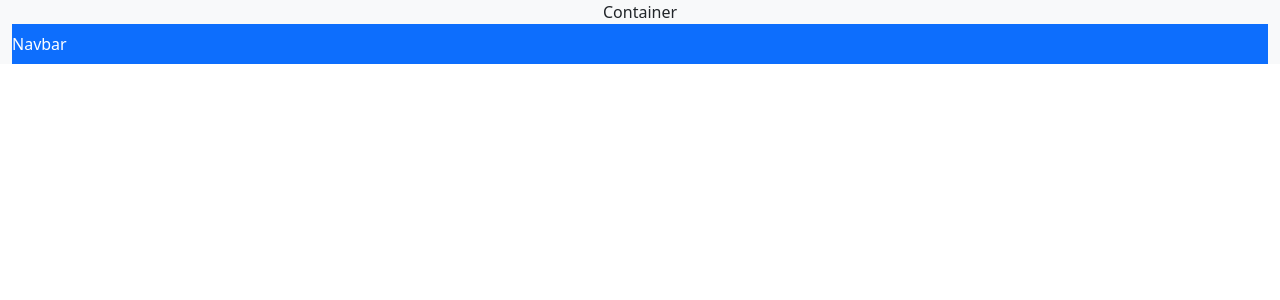
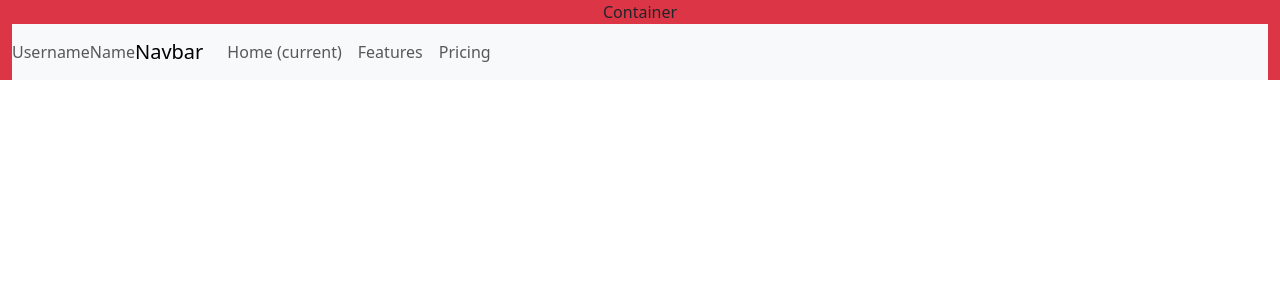
Before and after one commit to ttajul/L5_mission0, a React (Create React App) app: page / in a window 1280 px wide. Shown: the top 300 px of the page. Built offline with nearby package versions, Linux system fonts and the light colour scheme.

Commit message:
add navbar hamburger dropdown

```diff
--- a/src/App.js
+++ b/src/App.js
@@ -1,14 +1,12 @@
 import logo from './logo.svg';
 import './App.css';
-
+import Navbar from './components/Navbar';
 
 function App() {
   return (
-    <div className="container-fluid bg-light text-center">
+    <div className="container-fluid bg-danger text-center">
     Container
-    <div className='navbar bg-primary text-white'>
-      Navbar
-    </div>
+    <Navbar/>
     </div>
   );
 }
--- /dev/null
+++ b/src/components/Navbar.js
@@ -0,0 +1,49 @@
+import React, { useState } from 'react';
+
+const Navbar = () => {
+  // State to manage navbar collapse
+  const [isCollapsed, setIsCollapsed] = useState(true);
+
+  // Function to toggle navbar collapse
+  const toggleNavbar = () => {
+    setIsCollapsed(!isCollapsed);
+  };
+
+  return (
+    // Navbar container with Bootstrap classes
+    <nav className="navbar navbar-expand-lg navbar-light bg-light">
+    {/* Username, Name, and Icon */}
+    <div className="d-flex align-items-center">
+        <span className="navbar-text mr-3">Username</span>
+        <span className="navbar-text mr-3">Name</span>
+        <i className="fas fa-user-circle"></i>
+      </div>
+      {/* Navbar brand */}
+      <a className="navbar-brand" href="/">Navbar</a>
+      {/* Navbar toggler button for mobile view */}
+      <button className="navbar-toggler" type="button" onClick={toggleNavbar}>
+        <span className="navbar-toggler-icon"></span>
+      </button>
+      {/* Collapsible content */}
+      <div className={`collapse navbar-collapse ${isCollapsed ? '' : 'show'}`} id="navbarSupportedContent1">
+        {/* Navbar links */}
+        <ul className="navbar-nav mr-auto">
+          {/* Home link */}
+          <li className="nav-item active">
+            <a className="nav-link" href="/">Home <span className="sr-only">(current)</span></a>
+          </li>
+          {/* Features link */}
+          <li className="nav-item">
+            <a className="nav-link" href="/">Features</a>
+          </li>
+          {/* Pricing link */}
+          <li className="nav-item">
+            <a className="nav-link" href="/">Pricing</a>
+          </li>
+        </ul>
+      </div>
+    </nav>
+  );
+};
+
+export default Navbar;
```
